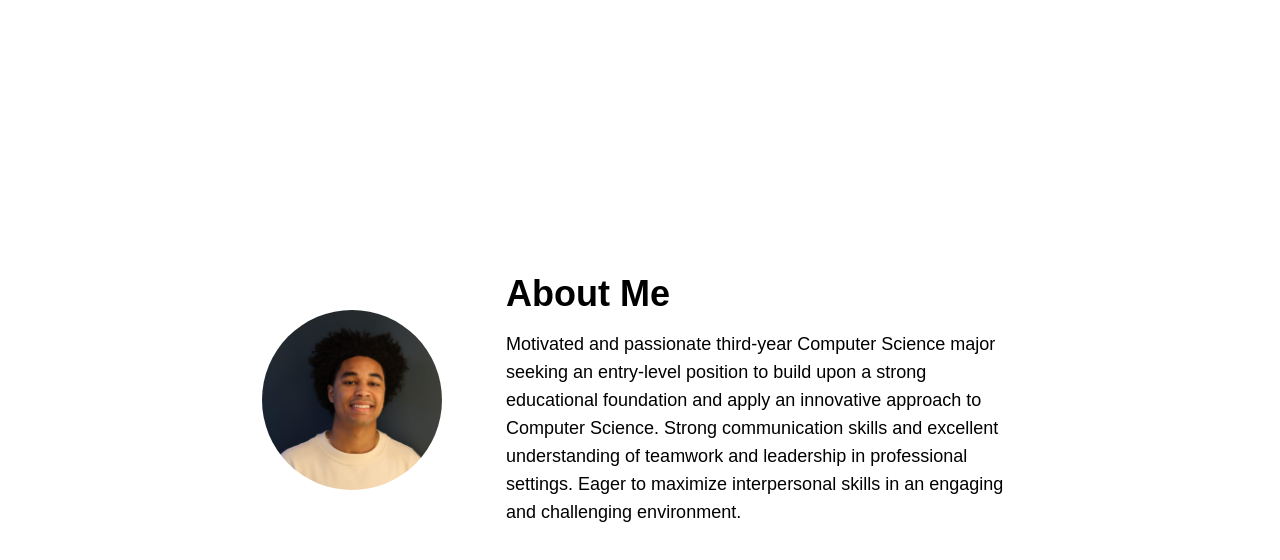
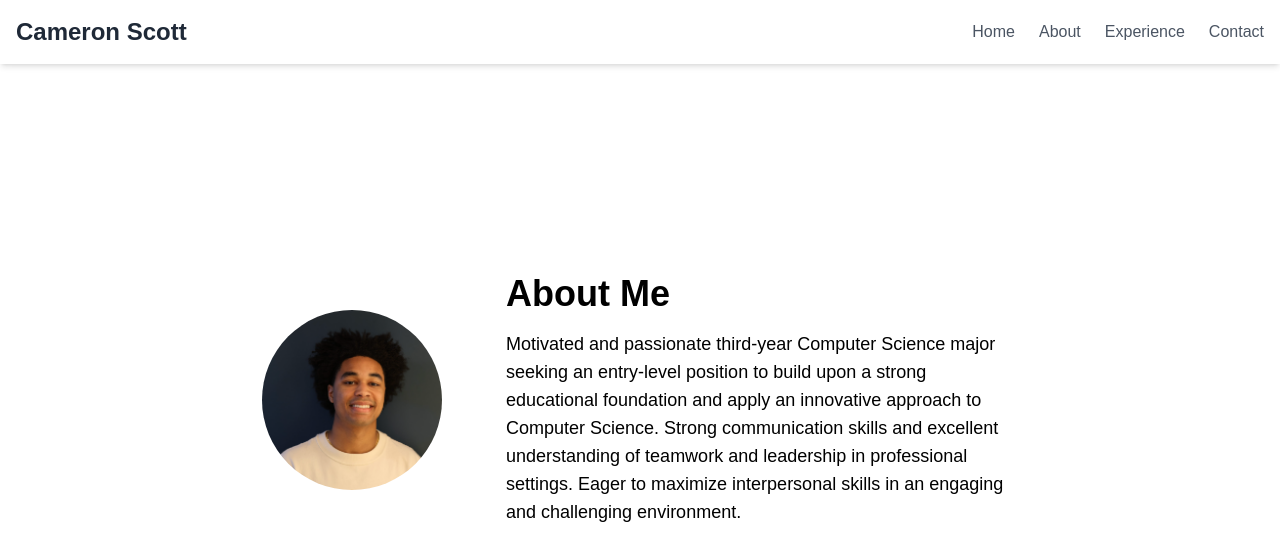
Before and after one commit to camscott16/casctt, a Next.js app: page /about in a window 1280 px wide. Shown: the top 560 px of the page. Built offline with nearby package versions, Linux system fonts and the light colour scheme.

Commit message:
+ navbar

```diff
--- a/app/layout.tsx
+++ b/app/layout.tsx
@@ -1,6 +1,7 @@
 import type { Metadata } from "next";
 import localFont from "next/font/local";
 import "./globals.css";
+import Navbar from "@/components/NavBar/navbar";
 
 const geistSans = localFont({
   src: "./fonts/GeistVF.woff",
@@ -25,6 +26,7 @@ export default function RootLayout({
 }>) {
   return (
     <html lang="en">
+      <Navbar/ >
       <body
         className={`${geistSans.variable} ${geistMono.variable} antialiased`}
       >
--- a/components/Header/header.tsx
+++ /dev/null
@@ -1,14 +0,0 @@
-import Head from 'next/head'
-
-function header() {
-	return (
-	  <div>
-        <Head>
-	    <title>My page title</title>
-        </Head>
-        <p>Hello world!</p>
-	  </div>
-  )
-}
-
-export default header;
--- /dev/null
+++ b/components/NavBar/navbar.tsx
@@ -0,0 +1,54 @@
+"use client";
+
+import Link from "next/link";
+import { useState } from "react";
+
+const Navbar = () => {
+  const [isOpen, setIsOpen] = useState(false);
+
+  return (
+    <nav className="bg-white shadow-md p-4 fixed w-full top-0 z-50">
+      <div className="container mx-auto flex justify-between items-center">
+        <Link href="/" className="text-2xl font-bold text-gray-800">
+          Cameron Scott
+        </Link>
+
+        <button
+          onClick={() => setIsOpen(!isOpen)}
+          className="md:hidden p-2 text-gray-800"
+        >
+          {isOpen ? "✖" : "☰"}
+        </button>
+
+        <ul
+          className={`md:flex space-x-6 items-center ${
+            isOpen ? "block" : "hidden"
+          } md:block`}
+        >
+          <li>
+            <Link href="/" className="text-gray-600 hover:text-black">
+              Home
+            </Link>
+          </li>
+          <li>
+            <Link href="/about" className="text-gray-600 hover:text-black">
+              About
+            </Link>
+          </li>
+          <li>
+            <Link href="/experience" className="text-gray-600 hover:text-black">
+              Experience
+            </Link>
+          </li>
+          <li>
+            <Link href="/contact" className="text-gray-600 hover:text-black">
+              Contact
+            </Link>
+          </li>
+        </ul>
+      </div>
+    </nav>
+  );
+};
+
+export default Navbar;
```
